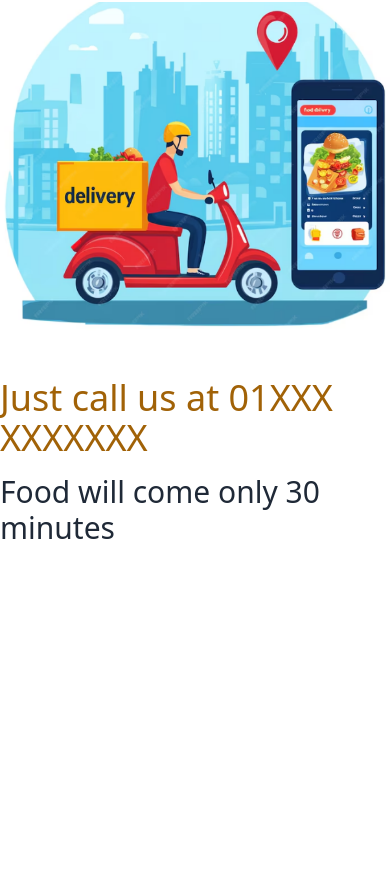
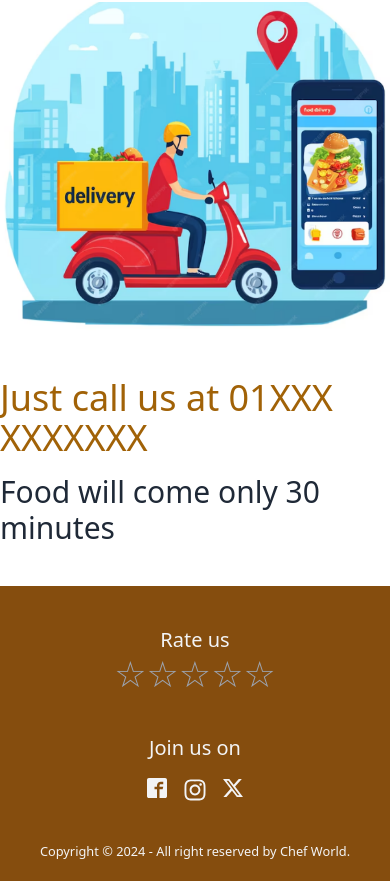
Before and after one commit to Jobayer-Ahmmed/chef-word-client, a React (Vite) app: page / in a window 390 px wide. Shown: the part 4382-5263 px from the top of the page. Before the commit the page ends 4930 px from the top, so only its background shows below. Built offline with nearby package versions, Linux system fonts and the light colour scheme.

Commit message:
add: footer

```diff
--- a/package.json
+++ b/package.json
@@ -10,12 +10,17 @@
     "preview": "vite preview"
   },
   "dependencies": {
+    "@fortawesome/free-regular-svg-icons": "^6.6.0",
+    "@fortawesome/free-solid-svg-icons": "^6.6.0",
+    "@fortawesome/react-fontawesome": "^0.2.2",
     "axios": "^1.7.4",
     "localforage": "^1.10.0",
     "match-sorter": "^6.3.4",
     "react": "^18.3.1",
     "react-dom": "^18.3.1",
     "react-hook-form": "^7.51.2",
+    "react-icons": "^5.3.0",
+    "react-rating": "^2.0.5",
     "react-responsive-carousel": "^3.2.23",
     "react-router-dom": "^6.26.1",
     "sort-by": "^1.2.0",
--- a/src/Layouts/MainLayout.jsx
+++ b/src/Layouts/MainLayout.jsx
@@ -1,11 +1,13 @@
 import { Outlet } from "react-router-dom"
 import Navbar from "../Shared/Navbar/Navbar"
+import Footer from "../Shared/Footer/Footer"
 
 const MainLayout = () => {
   return (
     <div>
       <Navbar/>
       <Outlet/>
+      <Footer/>
     </div>
   )
 }
--- /dev/null
+++ b/src/Shared/Footer/Footer.jsx
@@ -0,0 +1,35 @@
+import { ImFacebook2 } from "react-icons/im";
+import { FaInstagram } from "react-icons/fa";
+import { BsTwitterX } from "react-icons/bs";
+import Rating from "react-rating";
+
+const Footer = () => {
+  return (
+    <div className="bg-yellow-800 text-gray-100 mt-10 pt-10">
+      <div className="flex md:flex-row flex-col-reverse justify-center items-center gap-10 md:gap-32">
+        <div>
+          <h4 className="text-center mb-4 text-xl font-medium">Join us on</h4>
+          <div className="flex justify-start text-xl gap-4">
+            <ImFacebook2 />
+            <FaInstagram className="text-2xl" />
+            <BsTwitterX />
+          </div>
+        </div>
+        <div>
+          <h4 className="text-center text-xl font-medium">Rate us</h4>
+          <div>
+            <Rating
+              emptySymbol={<span className="text-gray-400 text-4xl">☆</span>}
+              fullSymbol={<span className="text-yellow-500 text-4xl">★</span>}
+            />
+          </div>
+        </div>
+      </div>
+      <div className="mt-10 pb-5 flex justify-center items-center">
+        <small>Copyright © 2024 - All right reserved by Chef World.</small>
+      </div>
+    </div>
+  );
+};
+
+export default Footer;
```
Also changed, not shown: 2 other files (tests, documents, lock files or other folders).
